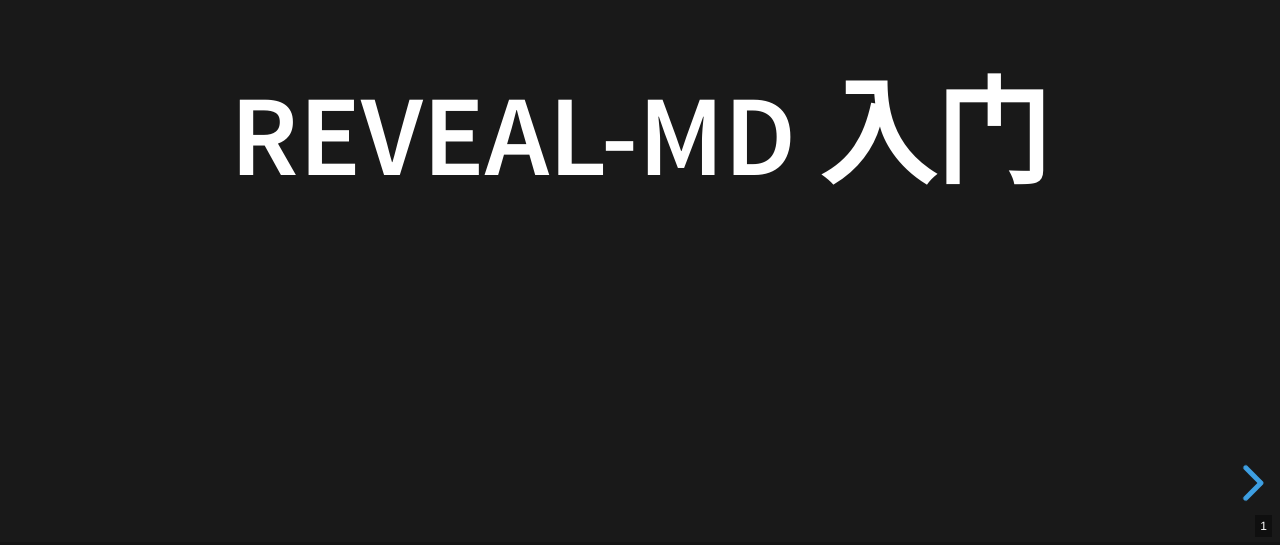
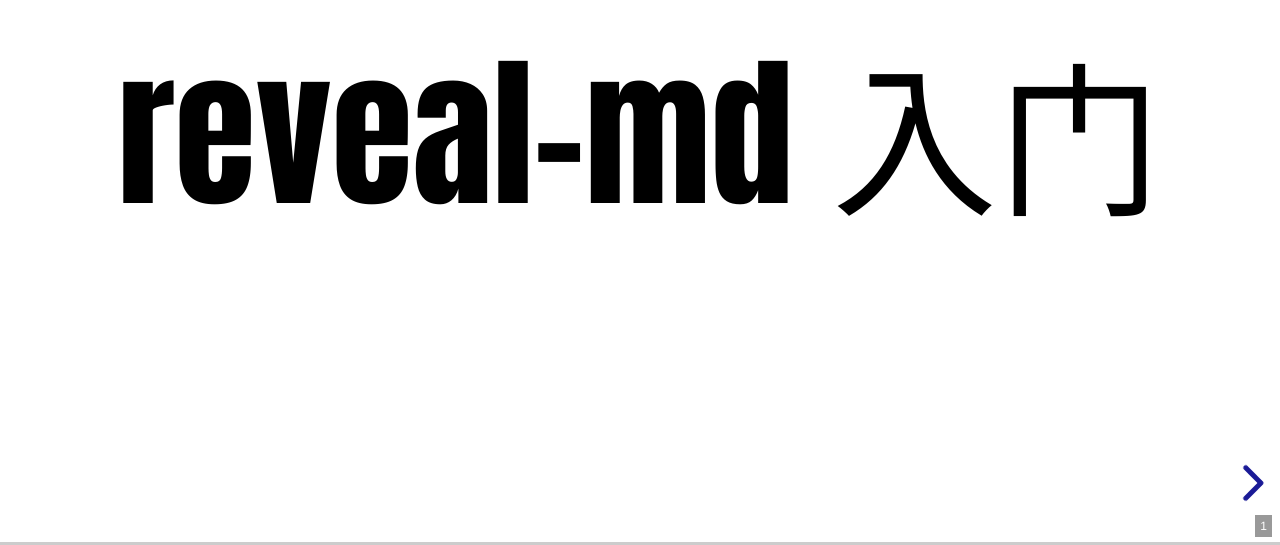
Before and after one commit to hezhizhen/playground, a plain HTML site: page docs/reveal-md 入门.html in a window 1280 px wide. Shown: the part 255-800 px from the top of the page. Drawn offline with nearby package versions, Linux system fonts and the light colour scheme; some packages are replaced by stand-ins of ours; a web font is replaced by a local one.

Commit message:
Add assets

```diff
--- a/docs/reveal-md 入门.html
+++ b/docs/reveal-md 入门.html
@@ -8,7 +8,7 @@
     <link rel="shortcut icon" href="./favicon.ico" />
     <link rel="stylesheet" href="./dist/reset.css" />
     <link rel="stylesheet" href="./dist/reveal.css" />
-    <link rel="stylesheet" href="./dist/theme/black.css" id="theme" />
+    <link rel="stylesheet" href="./dist/theme/simple.css" id="theme" />
     <link rel="stylesheet" href="./css/highlight/monokai-sublime.css" />
 
 
@@ -17,7 +17,7 @@
     <div class="reveal">
       <div class="slides"><section  data-markdown><script type="text/template"># reveal-md 入门
 </script></section><section ><section data-markdown><script type="text/template">
-<!-- .slide: data-background="./test.png" -->
+<!-- .slide: data-background="./assets/test.png" -->
 
 # Markdown 语法
 
```
Also changed, not shown: docs/index.html (+1 -1 lines), content/assets/test.png (renamed from content/test.png), docs/assets/test.png (added), 2 other files.
